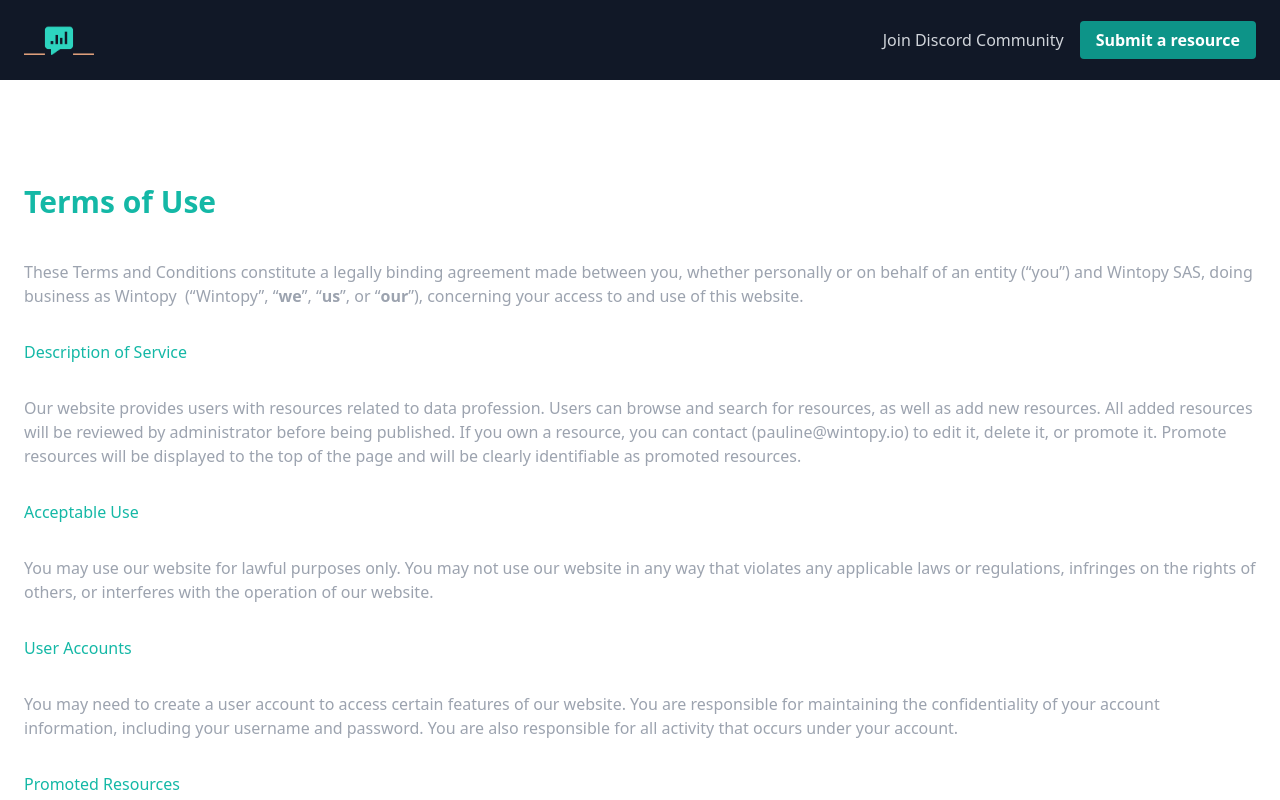
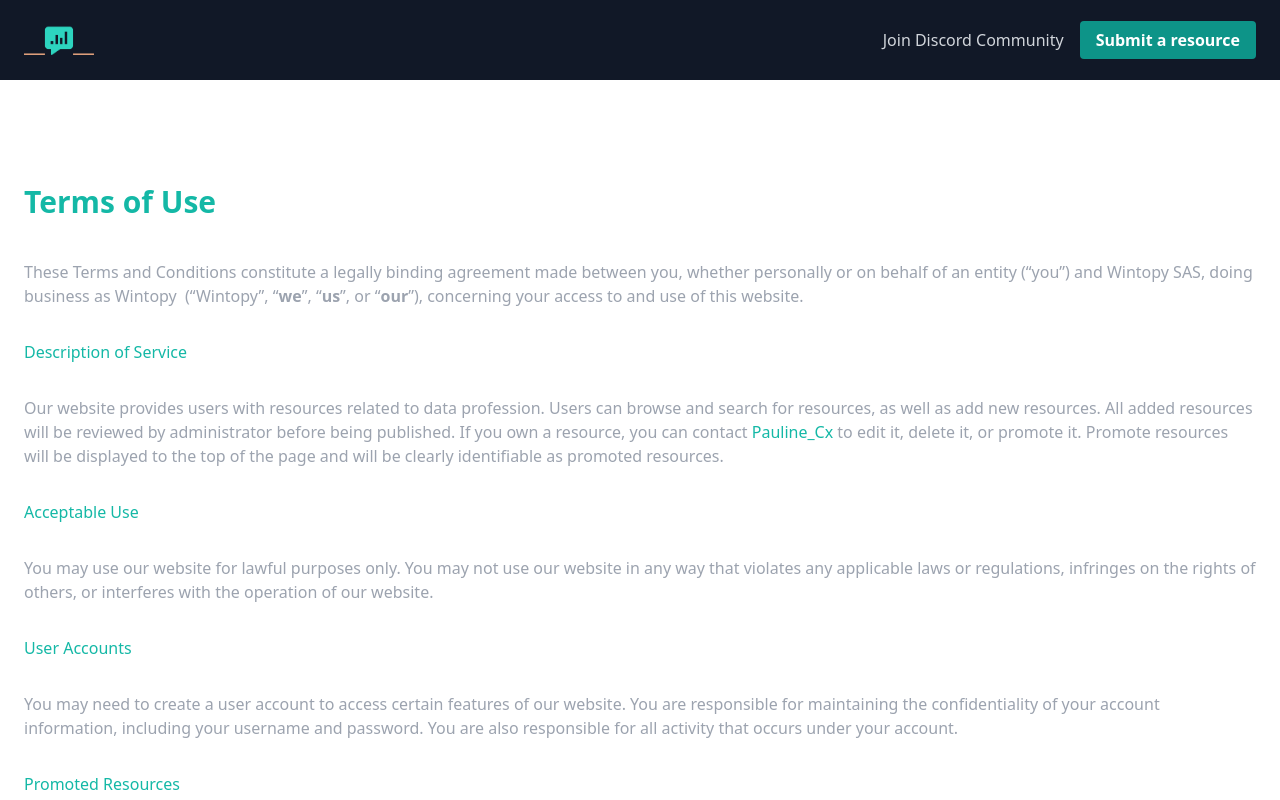
Before and after one commit to pclavelloux/aboutdata, a Next.js app: page /terms-use in a window 1280 px wide. Shown: the top 800 px of the page. Built offline with nearby package versions, Linux system fonts and the light colour scheme.

Commit message:
tos et yaml throttling

```diff
--- a/pages/terms-use.tsx
+++ b/pages/terms-use.tsx
@@ -1,6 +1,7 @@
 import React from 'react'
 import Container from '@/components/Container';
 import Navbar from '@/components/Navbar';
+import Link from 'next/link';
 
 export default function tos() {
     return (
@@ -26,7 +27,7 @@ export default function tos() {
                                 Our website provides users with resources related to data profession.
                                 Users can browse and search for resources, as well as add new resources.
                                 All added resources will be reviewed by administrator before being published.
-                                If you own a resource, you can contact (pauline@wintopy.io) to edit it, delete it, or promote it.
+                                If you own a resource, you can contact <Link href="https://twitter.com/Pauline_Cx">Pauline_Cx</Link> to edit it, delete it, or promote it.
                                 Promote resources will be displayed to the top of the page and will be clearly identifiable as promoted resources.
 
                             </p>
```
